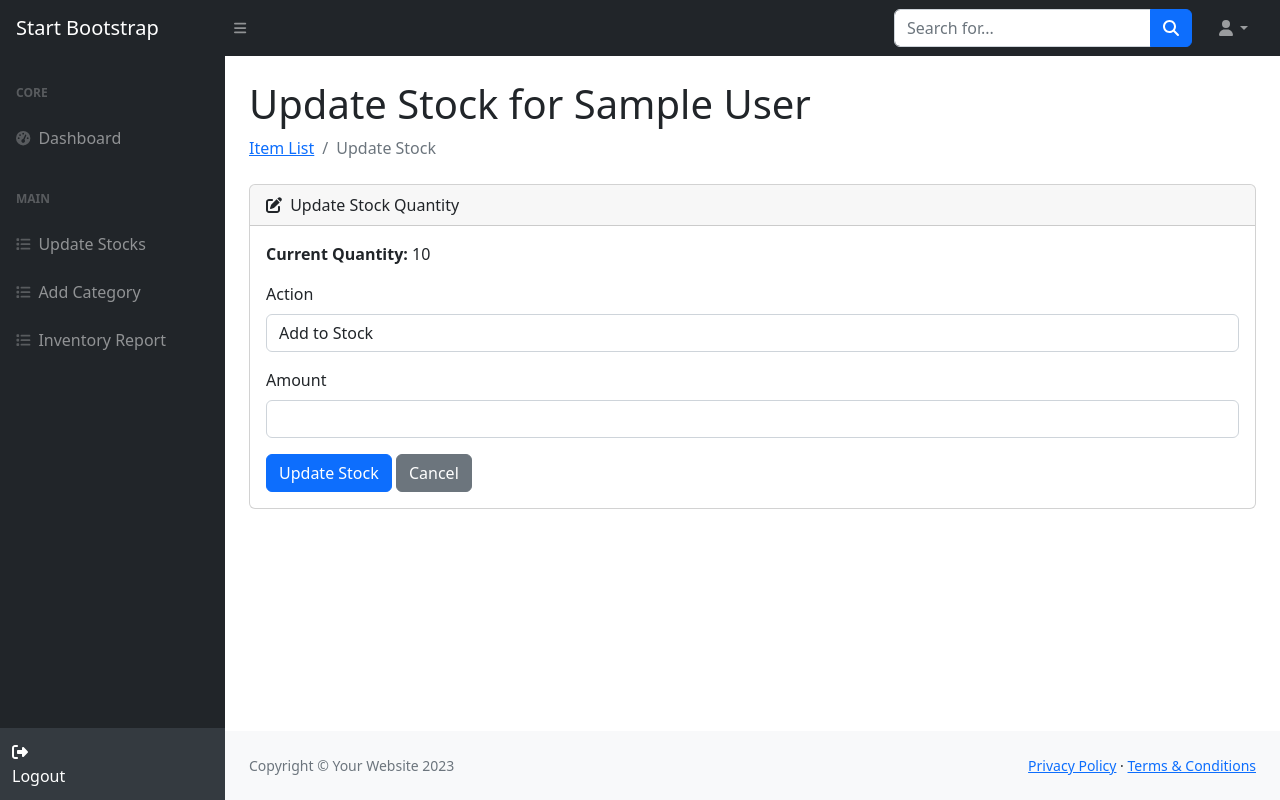
After one commit to andreinew101/MyFirstDjangoProject, a Django app: page /inventory/update/1/ in a window 1280 px wide. The commit adds this page. Run offline with Django 5.2, Linux system fonts and the light colour scheme; a user stored in the database is signed in; tables that the repository leaves empty hold one stand-in row (values such as "Sample post"); some libraries are stand-ins or nearby versions.

Commit message:
Oct 20 2025
added "update stocks" feature (not finished)

```diff
--- a/fdjangoproj/systemuser/urls.py
+++ b/fdjangoproj/systemuser/urls.py
@@ -33,6 +33,7 @@ urlpatterns = [
     path('add-category/', views.add_category, name='add_category'),
 
     path('inventory/delete/<int:pk>/', views.delete_item, name='delete_item'),
+    path('inventory/update/<int:pk>/', views.update_stock, name='update_stock'),
 
     path('inventory/report/', views.inventory_report, name='inventory_report'),
     path('profile/edit/', views.edit_profile, name='edit_profile'),
--- a/fdjangoproj/systemuser/views.py
+++ b/fdjangoproj/systemuser/views.py
@@ -255,6 +255,26 @@ def delete_item(request, pk):
     return render(request, 'systemuser/confirm_delete.html', {'item': item})
 
 @combined_login_required
+def update_stock(request, pk):
+    item = get_object_or_404(InventoryItem, item_id=pk)
+    if request.method == 'POST':
+        action = request.POST.get('action')  # 'add' or 'deduct'
+        amount = int(request.POST.get('amount', 0))
+        if action == 'add':
+            item.quantity += amount
+            messages.success(request, f"Added {amount} to {item.item_name}. New quantity: {item.quantity}")
+        elif action == 'deduct':
+            if item.quantity >= amount:
+                item.quantity -= amount
+                messages.success(request, f"Deducted {amount} from {item.item_name}. New quantity: {item.quantity}")
+            else:
+                messages.error(request, f"Cannot deduct {amount} from {item.item_name}. Current quantity: {item.quantity}")
+                return redirect('update_stock', pk=pk)
+        item.save()
+        return redirect('item_list')
+    return render(request, 'systemuser/update_stock.html', {'item': item})
+
+@combined_login_required
 def inventory_report(request):
     form = ReportFilterForm(request.GET or None)
     items = InventoryItem.objects.all()
--- a/fdjangoproj/templates/partials/sidebar.html
+++ b/fdjangoproj/templates/partials/sidebar.html
@@ -21,7 +21,7 @@
                 {% endif %}
                 <a class="nav-link" href="{% url 'item_list' %}">
                     <div class="sb-nav-link-icon"><i class="fas fa-list"></i></div>
-                    Item List
+                    Update Stocks
                 </a>
                 <a class="nav-link" href="{% url 'add_category' %}">
                     <div class="sb-nav-link-icon"><i class="fas fa-list"></i></div>
--- a/fdjangoproj/templates/systemuser/item_list.html
+++ b/fdjangoproj/templates/systemuser/item_list.html
@@ -74,6 +74,7 @@
                                         <td>{{ item.date_modified|localtime|date:"M d, Y H:i" }}</td>
                                         <td>
                                             <a href="{% url 'edit_item' item.item_id %}" class="btn btn-sm btn-warning">Edit</a>
+                                            <a href="{% url 'update_stock' item.item_id %}" class="btn btn-sm btn-info">Update Stock</a>
                                             <form action="{% url 'delete_item' item.item_id %}" method="post" style="display:inline;">
                                                 {% csrf_token %}
                                                 <button type="submit" class="btn btn-sm btn-danger"
--- /dev/null
+++ b/fdjangoproj/templates/systemuser/update_stock.html
@@ -0,0 +1,52 @@
+{% load static %}
+{% load tz %}
+{% include "partials/header.html" %}
+
+<body class="sb-nav-fixed">
+    {% include "partials/navbar.html" %}
+
+    <div id="layoutSidenav">
+        {% include "partials/sidebar.html" %}
+        <div id="layoutSidenav_content">
+            <main>
+                <div class="container-fluid px-4">
+                    <h1 class="mt-4">Update Stock for {{ item.item_name }}</h1>
+                    <ol class="breadcrumb mb-4">
+                        <li class="breadcrumb-item"><a href="{% url 'item_list' %}">Item List</a></li>
+                        <li class="breadcrumb-item active">Update Stock</li>
+                    </ol>
+
+                    <div class="card mb-4">
+                        <div class="card-header">
+                            <i class="fas fa-edit me-1"></i>
+                            Update Stock Quantity
+                        </div>
+                        <div class="card-body">
+                            <p><strong>Current Quantity:</strong> {{ item.quantity }}</p>
+                            <form method="post">
+                                {% csrf_token %}
+                                <div class="mb-3">
+                                    <label for="action" class="form-label">Action</label>
+                                    <select class="form-control" id="action" name="action" required>
+                                        <option value="add">Add to Stock</option>
+                                        <option value="deduct">Deduct from Stock</option>
+                                    </select>
+                                </div>
+                                <div class="mb-3">
+                                    <label for="amount" class="form-label">Amount</label>
+                                    <input type="number" class="form-control" id="amount" name="amount" min="1" required>
+                                </div>
+                                <button type="submit" class="btn btn-primary">Update Stock</button>
+                                <a href="{% url 'item_list' %}" class="btn btn-secondary">Cancel</a>
+                            </form>
+                        </div>
+                    </div>
+                </div>
+            </main>
+
+            {% include "partials/footer.html" %}
+        </div>
+    </div>
+    {% include "partials/scripts.html" %}
+</body>
+</html>
```
Also changed, not shown: TODO.md (added, +11 -0 lines).
